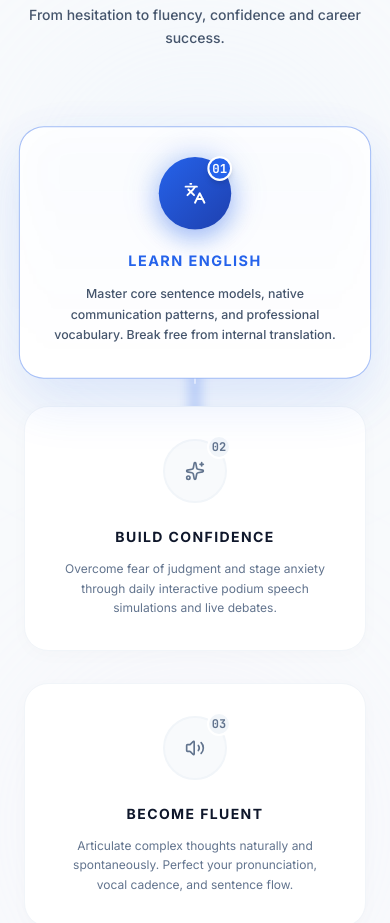
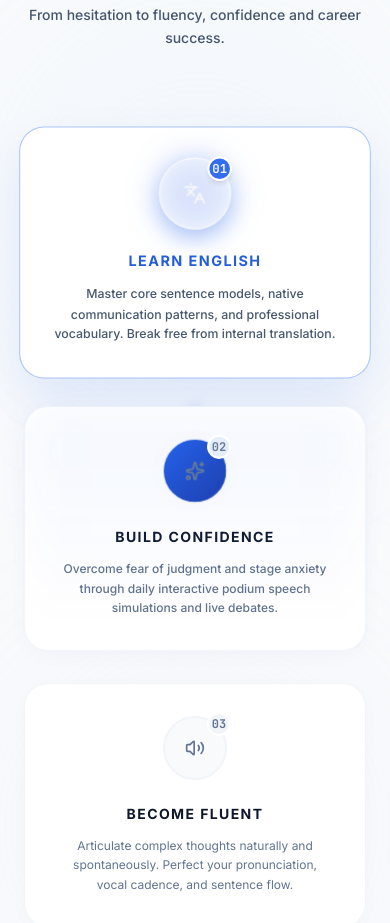
Before and after one commit to shreeelecticautomobiles-ui/Raj-Sir-Delhi, a React (Vite) app: page / in a window 390 px wide. Shown: the part 6720-7643 px from the top of the page. Built offline with nearby package versions, Linux system fonts and the light colour scheme.

Commit message:
perf: accelerate animation cycle on homepage
Reduce step duration and animation timing from 6s to 3s to improve visual responsiveness.

```diff
--- a/src/pages/Home.tsx
+++ b/src/pages/Home.tsx
@@ -51,7 +51,7 @@ export default function Home() {
   React.useEffect(() => {
     const interval = setInterval(() => {
       setActiveStep((prev) => (prev + 1) % 4);
-    }, 1500); // 6 seconds total / 4 steps = 1500ms
+    }, 750); // 3 seconds total / 4 steps = 750ms
     return () => clearInterval(interval);
   }, []);
 
@@ -668,11 +668,11 @@ export default function Home() {
           }
           .animated-glow-line {
             stroke-dasharray: 25 75;
-            animation: lineGlowTravel 6s linear infinite;
+            animation: lineGlowTravel 3s linear infinite;
           }
           .animated-glow-line-core {
             stroke-dasharray: 10 90;
-            animation: lineGlowTravel 6s linear infinite;
+            animation: lineGlowTravel 3s linear infinite;
           }
           .glow-filter {
             filter: drop-shadow(0px 0px 12px rgba(37, 99, 235, 0.75)) drop-shadow(0px 0px 4px rgba(37, 99, 235, 0.4));
```
